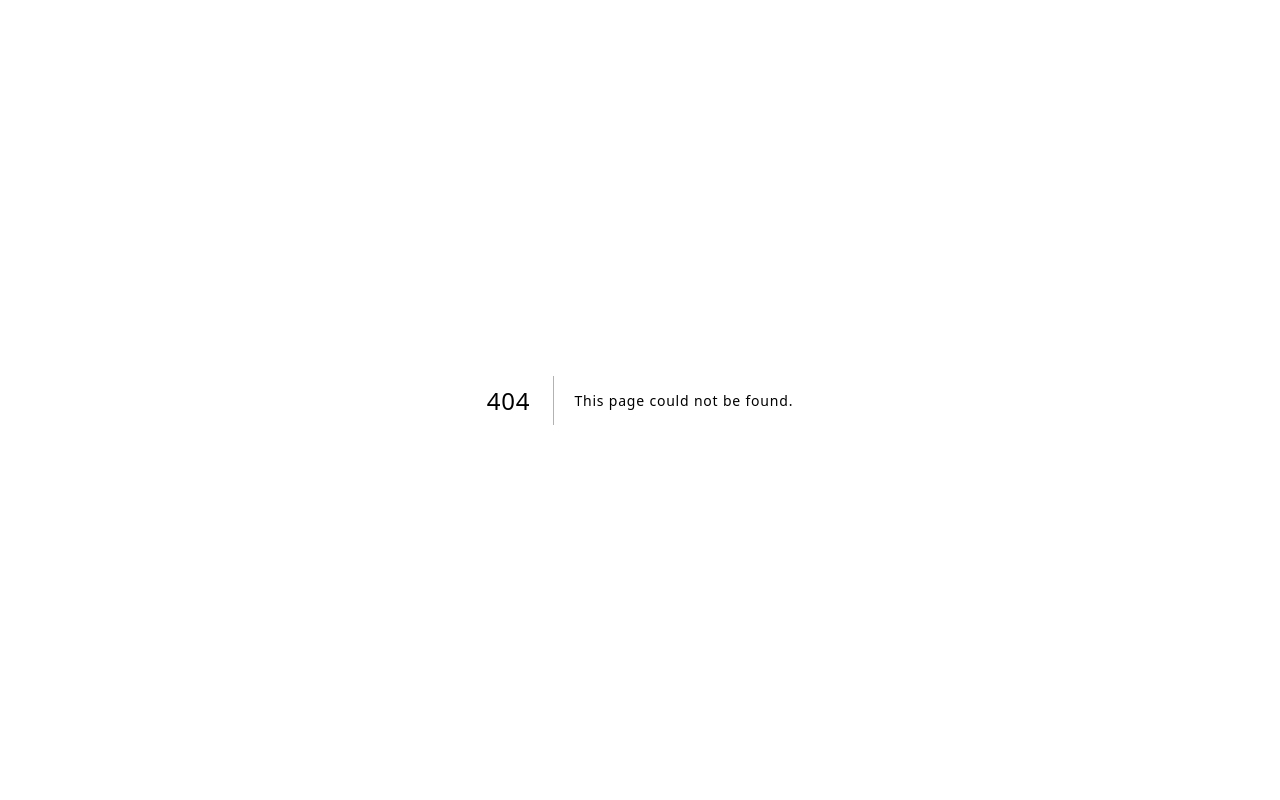
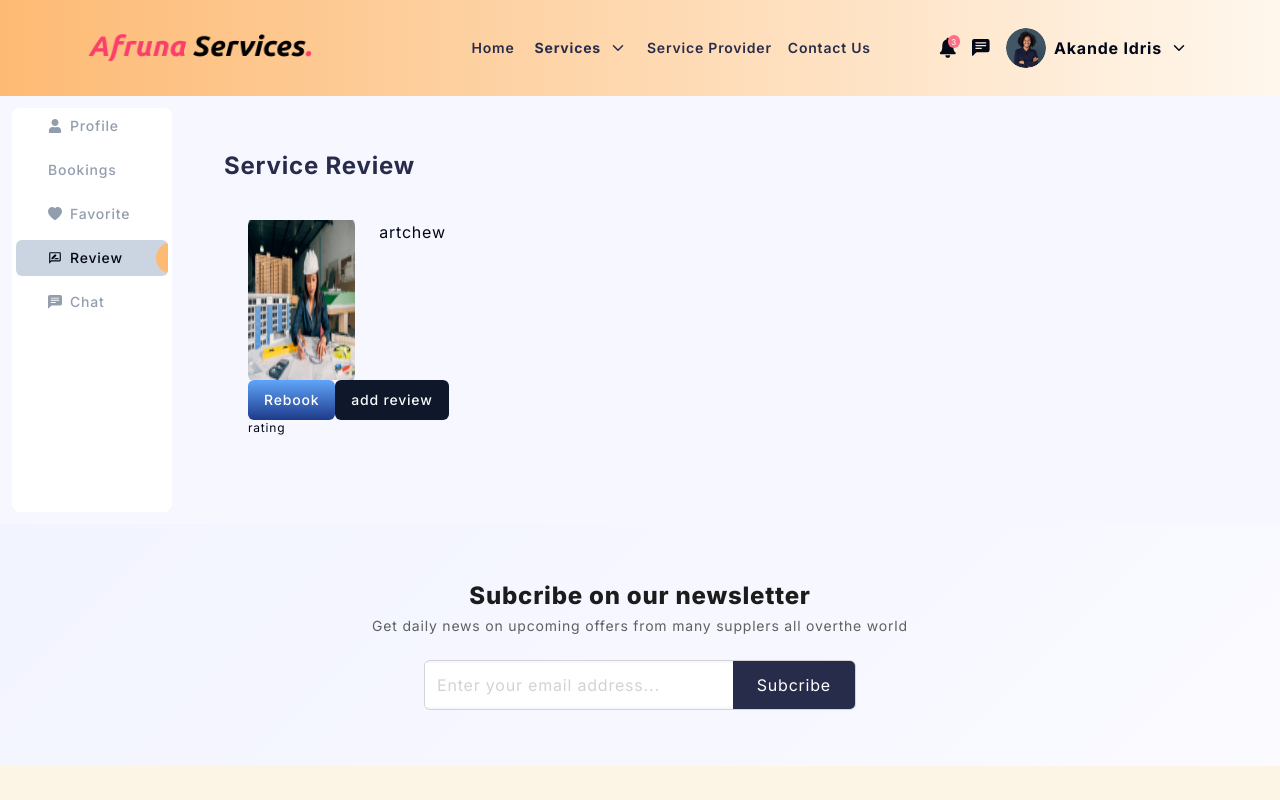
Before and after one commit to Idrisakande/afrunaservices, a Next.js app: page /review in a window 1280 px wide. Before the commit this address had no page. Shown: the top 800 px of the page. Built offline with nearby package versions, Linux system fonts and the light colour scheme.

Commit message:
commit now

```diff
--- a/src/app/(accounts)/(routes)/_components/AccountSideBar.tsx
+++ b/src/app/(accounts)/(routes)/_components/AccountSideBar.tsx
@@ -42,28 +42,27 @@ const AccountSideBar: FC<AccountSideBarProps> = ({}) => {
   ];
 
   return (
-    <aside className="w-full bg-white m-3 rounded-lg max-w-[10rem] px-1">
+    <aside className="w-full bg-white m-3 rounded-lg max-w-[10rem] px-1 flex flex-col gap-2">
       {accounts.map(({ link, title, icon }) => {
         return (
           <Link
+            key={title}
             className={`${
               pathname === link
                 ? "text-slate-950 font-extrabold bg-slate-300 rounded-md"
                 : ""
-            } w-full relative group py-2 pl-8 mt-3 overflow-hidden flex justify-between items-center font-medium text-sm text-slate-500/70 hover:text-slate-950 hover:font-extrabold hover:bg-slate-300 transition duration-300`}
+            } w-full relative group py-2 pl-8 overflow-hidden flex justify-between items-center font-medium text-sm text-slate-500/70 hover:text-slate-950 hover:font-extrabold hover:bg-slate-300 transition duration-300`}
             href={link}
           >
-            <div className="flex justify-start items-center ">
+            <div className="flex justify-start gap-2 items-center ">
               {icon}
               <span className="xs:hidden md:inline-block text-sm">{title}</span>
             </div>
             <div
-									className={`${
-										pathname === link
-											? "opacity-100"
-											: ""
-									} absolute -right-5 top-1/2 transform -translate-y-1/2 w-8 h-8 rounded-full bg-orange-300 opacity-0 group-hover:opacity-100 transition-opacity duration-300`}
-								/>
+              className={`${
+                pathname === link ? "opacity-100" : ""
+              } absolute -right-5 top-1/2 transform -translate-y-1/2 w-8 h-8 rounded-full bg-orange-300 opacity-0 group-hover:opacity-100 transition-opacity duration-300`}
+            />
           </Link>
         );
       })}
--- /dev/null
+++ b/src/app/(accounts)/(routes)/chat/page.tsx
@@ -0,0 +1,11 @@
+import { FC } from 'react'
+
+interface pageProps {
+
+}
+
+const page: FC<pageProps> = ({}) => {
+  return <div>page</div>
+}
+
+export default page
--- /dev/null
+++ b/src/app/(accounts)/(routes)/favorite/page.tsx
@@ -0,0 +1,20 @@
+import ServicesCard from "@/components/ServicesCard";
+import { services } from "@/constants/data";
+import { FC } from "react";
+
+interface pageProps {}
+
+const page: FC<pageProps> = ({}) => {
+  return (
+    <section className="flex flex-col gap-6">
+      <h1 className="text-2xl leading-3 text-afruna-blue font-bold">Favorite</h1>
+      <div className="flex flex-wrap gap-8 ">
+        {services.slice(0, 5).map((item) => {
+          return <ServicesCard key={item.services} item={item} />;
+        })}
+      </div>
+    </section>
+  );
+};
+
+export default page;
--- /dev/null
+++ b/src/app/(accounts)/(routes)/review/page.tsx
@@ -0,0 +1,39 @@
+import { Button } from "@/components/ui/button";
+import { imgs } from "@/constants/images";
+import Image from "next/image";
+import { FC } from "react";
+
+interface pageProps {}
+
+const page: FC<pageProps> = ({}) => {
+  return (
+    <section className="flex flex-col gap-6">
+      <h1 className="text-2xl leading-3 text-afruna-blue font-bold">
+        Service Review
+      </h1>
+      <div className="flex flex-col gap-8 ">
+        <div className="p-6">
+          <div className="fle flex-col gap-4 max-w-[70%] w-full">
+            <div className="flex gap-6">
+              <div className="flex justify-center items-center w-[12rem] h-[10rem]">
+                <div className="w-full h-full overflow-hidden relative">
+                  <Image src={imgs.review1} alt="review" priority fill />
+                </div>
+              </div>
+              <div>artchew</div>
+            </div>
+          </div>
+          <div className="fle flex-col justify-center items-center gap-4 max-w-[30%] w-full">
+            <div className="flex items-center">
+              <Button variant={"primary"}>Rebook</Button>
+              <Button>add review</Button>
+            </div>
+            <div className="text-xs">rating</div>
+          </div>
+        </div>
+      </div>
+    </section>
+  );
+};
+
+export default page;
--- a/src/app/(accounts)/layout.tsx
+++ b/src/app/(accounts)/layout.tsx
@@ -12,9 +12,9 @@ const AccountLayout: FC<layoutProps> = ({ children }) => {
   return (
     <div className="h-full">
       <MainHeader />
-      <div className=" min-h-full flex bg-[#F7F7FF]">
+      <div className=" min-h-full flex bg-[#F7F7FF] gap-10">
         <AccountSideBar />
-        {children}
+        <aside className="py-16">{children}</aside>
       </div>
       <NewsLetter />
       <Footer />
--- a/src/app/layout.tsx
+++ b/src/app/layout.tsx
@@ -1,8 +1,8 @@
 import type { Metadata } from 'next'
 import { Inter } from 'next/font/google'
 import './globals.css'
-import 'slick-carousel/slick/slick.css';
-import 'slick-carousel/slick/slick-theme.css';
+// import 'slick-carousel/slick/slick.css';
+// import 'slick-carousel/slick/slick-theme.css';
 
 const inter = Inter({ subsets: ['latin'] })
 
--- a/src/constants/images.ts
+++ b/src/constants/images.ts
@@ -38,6 +38,7 @@ import bannerDot from "@/assests/imgs/bannerDot.png";
 import testi1 from "@/assests/imgs/testi1.png";
 import testi2 from "@/assests/imgs/testi2.png";
 import testi3 from "@/assests/imgs/testi3.png";
+import review1 from "@/assests/imgs/review1.png";
 
 export const imgs = {
   afruna_main_logo,
@@ -79,4 +80,5 @@ export const imgs = {
   testi1,
   testi2,
   testi3,
+  review1,
 };
```
Also changed, not shown: src/assests/imgs/review1.png (added).
